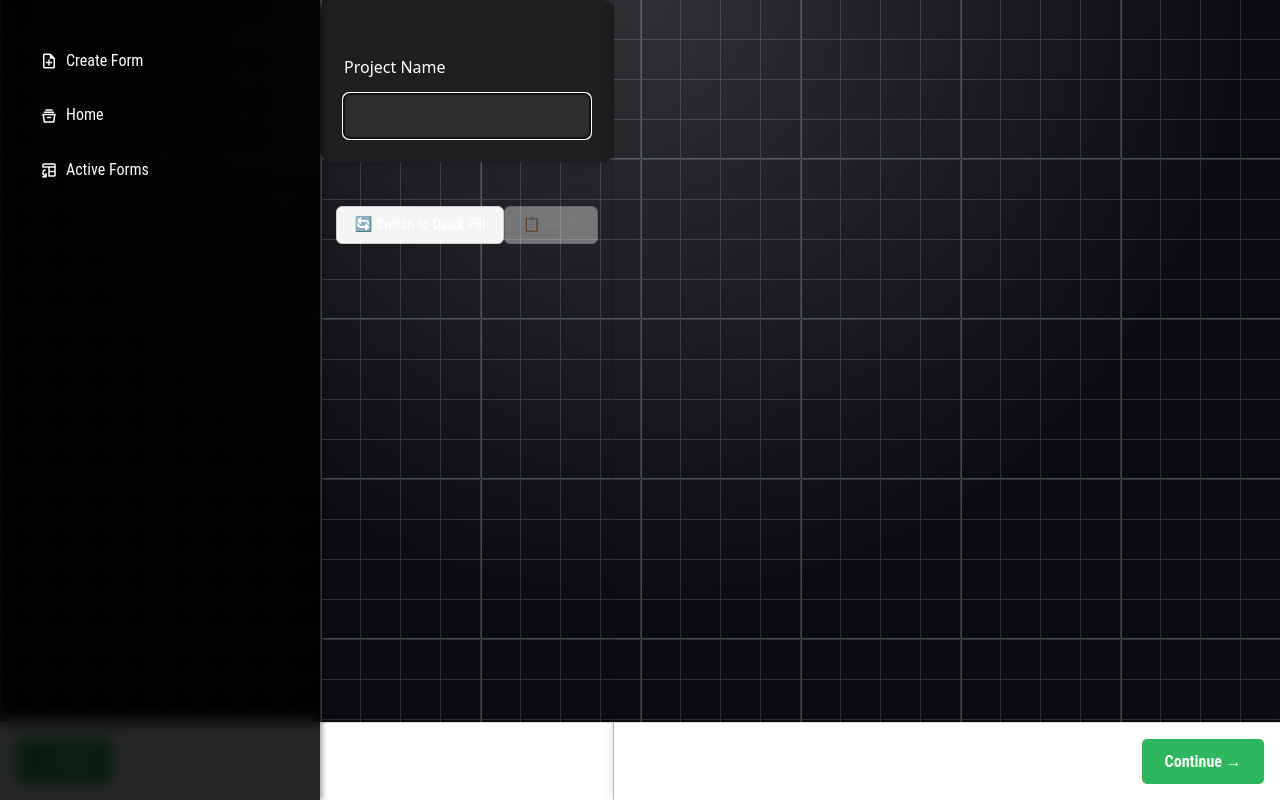
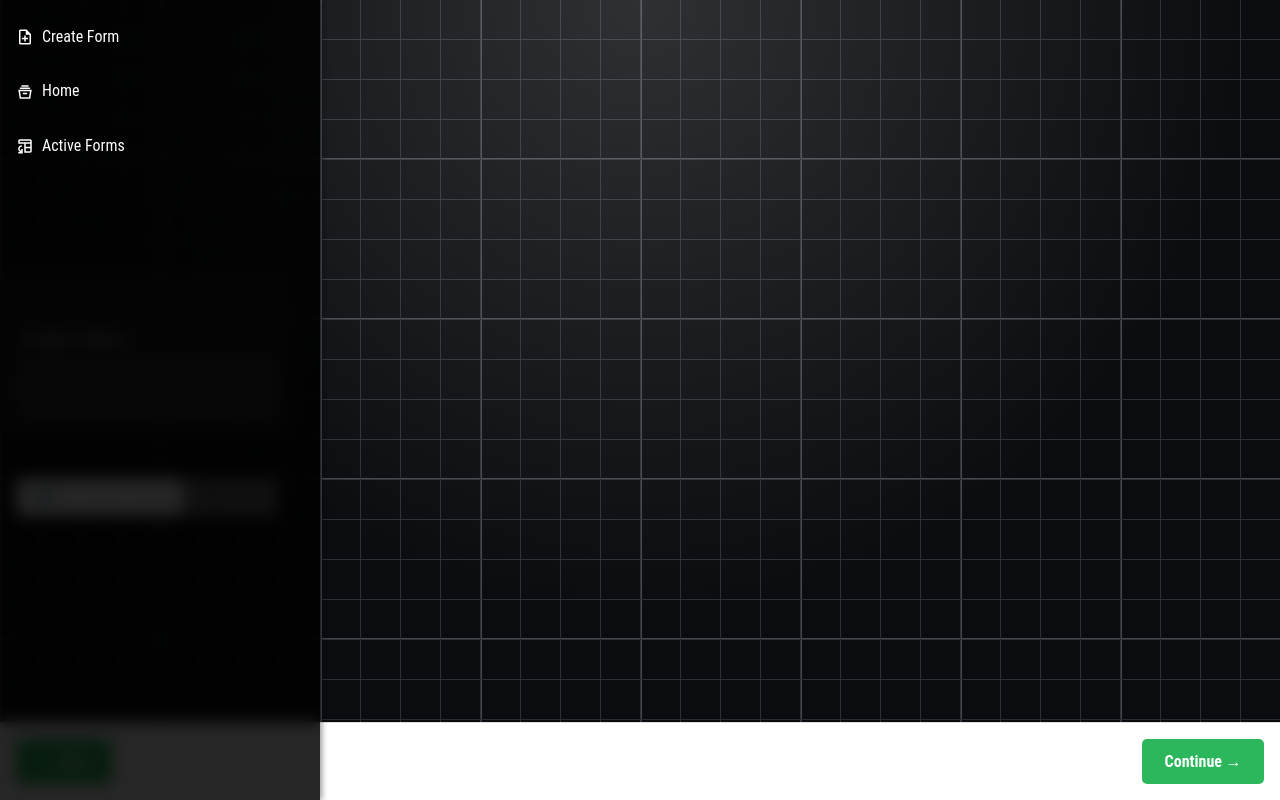
Before and after one commit to HrdHat/Hrdhat, a React (Vite) app: page /flra in a window 1280 px wide. Built offline with nearby package versions, Linux system fonts and the light colour scheme.

Commit message:
restarted from yesterd and slowly tweeking css

```diff
--- a/src/layout/appshell.tsx
+++ b/src/layout/appshell.tsx
@@ -60,8 +60,8 @@ const AppShell: React.FC = () => {
   const handleResumeForm = (id: string) => {
     setActiveDraftId(id);
     setViewMode("guided");
-    setActivePanel(null);
-    setSidebarVisible(false);
+    setActivePanel("create"); // ✅ show the paper
+    setSidebarVisible(false); // ✅ collapse sidebar
     navigate("/flra?view=guided");
   };
 
@@ -90,9 +90,10 @@ const AppShell: React.FC = () => {
       )}
 
       <div className="content-region">
+        {activePanel === "activeForms" && (
           <FloatingPanel
             title="Active FLRA Forms"
-          visible={activePanel === "activeForms"}
+            visible={true}
             onClose={handleClosePanel}
           >
             <ActiveFormsList
@@ -100,6 +101,7 @@ const AppShell: React.FC = () => {
               onResume={handleResumeForm}
             />
           </FloatingPanel>
+        )}
 
         {activePanel === "create" && (
           <PaperContainer>
--- a/src/styles/layout.css
+++ b/src/styles/layout.css
@@ -60,7 +60,7 @@
   background: white;
   box-shadow: -4px 0 20px rgba(0, 0, 0, 0.2);
   animation: slideInPaper 0.3s forwards;
-  z-index: 998;
+  z-index: 899;
   padding: 2rem;
 }
 
@@ -99,3 +99,21 @@
     transform: translateX(0%);
   }
 }
+.sidebar {
+  position: fixed; /* Always stays in place */
+  left: 0; /* Pinned to the left */
+  top: 0; /* Pinned to the top */
+  width: 320px; /* Your chosen width */
+  height: 100vh; /* Full viewport height */
+  z-index: 900; /* Make sure it's above content */
+  overflow-y: auto;
+}
+
+.floatingpanel {
+  position: absolute;
+  left: 0; /* Pinned to the left */
+  top: 0; /* Pinned to the top */
+  width: 320px; /* Your chosen width */
+  height: 100vh; /* Full viewport height */
+  z-index: 800; /* Make sure it's above content */
+}
--- a/src/styles/sidebar.css
+++ b/src/styles/sidebar.css
@@ -1,28 +1,6 @@
-/* ----------------------------------------
-   LAYOUT WRAPPER (Holds sidebar + drawer)
-   ---------------------------------------- */
-
-.layout-wrapper {
-  display: flex;
-  height: 100vh;
-  overflow: hidden;
-}
-
-/* ----------------------------------------
-     SIDEBAR – Form Navigation Panel
-     ---------------------------------------- */
-
 .sidebar {
-  width: 320px;
-  background: rgba(0, 0, 0, 0.85);
+  background-color: rgba(0, 0, 0, 0.85);
   color: white;
-  padding: 1.5rem;
-  height: 100vh;
-  overflow-y: auto;
-  position: fixed;
-  left: 0;
-  top: 0;
-  z-index: 900;
   backdrop-filter: blur(8px);
   box-shadow: 2px 0 6px rgba(0, 0, 0, 0.4);
   transform: translateX(0);
@@ -36,7 +14,6 @@
   opacity: 0;
   pointer-events: none;
 }
-
 /* Navigation */
 .sidebar h2 {
   font-size: 1.5rem;
@@ -106,7 +83,6 @@
   border-left: 3px solid #2cb75c;
   padding-left: 0.5rem;
 }
-
 /* ----------------------------------------
      SIDEBAR – Toggle Button (Burger)
      ---------------------------------------- */
@@ -129,89 +105,3 @@
 .sidebar-toggle-left:hover {
   background: #2cb75c;
 }
-
-/* ----------------------------------------
-     FLOATING PANEL – Drawer Style
-     ---------------------------------------- */
-
-.floating-panel {
-  position: absolute; /* NOT fixed! */
-  top: 0;
-  left: 0;
-  width: 100%; /* The parent container must account for the sidebar offset */
-  height: 100vh;
-  background-color: #1c1c1c;
-  color: white;
-  z-index: 1001;
-  box-shadow: 4px 0 12px rgba(0, 0, 0, 0.4);
-  display: flex;
-  flex-direction: column;
-  transform: translateX(100%);
-  transition: transform 0.3s ease;
-}
-
-.floating-panel.visible {
-  transform: translateX(0%);
-}
-
-/* Panel Header */
-.floating-panel-header {
-  display: flex;
-  justify-content: space-between;
-  align-items: center;
-  background: #111;
-  padding: 1rem;
-  border-bottom: 1px solid #333;
-}
-
-.floating-panel-header h3 {
-  font-size: 1.2rem;
-  margin: 0;
-}
-
-/* Back Button */
-.floating-panel-back {
-  background: transparent;
-  border: none;
-  color: #2cb75c;
-  font-size: 1.1rem;
-  font-weight: bold;
-  cursor: pointer;
-}
-
-.floating-panel-back:hover {
-  color: #ffffff;
-}
-
-/* Panel Body */
-.floating-panel-body {
-  padding: 1rem;
-  overflow-y: auto;
-  flex-grow: 1;
-}
-.content-region {
-  margin-left: 320px;
-  position: relative;
-  height: 100vh;
-  overflow: hidden;
-}
-/* ----------------------------------------
-     RESPONSIVE – Mobile Screens
-     ---------------------------------------- */
-
-@media (max-width: 639px) {
-  .sidebar {
-    width: 60px;
-    padding: 1rem 0.5rem;
-  }
-
-  .content-region {
-    margin-left: 60px;
-  }
-
-  .floating-panel {
-    position: fixed;
-    left: 0;
-    width: 100vw;
-  }
-}
```
Also changed, not shown: src/utils/navigation/handlehome.ts (added, +22 -0 lines), 1 other file (tests, documents, lock files or other folders). Lines whose indentation alone changed are shown as unchanged.
